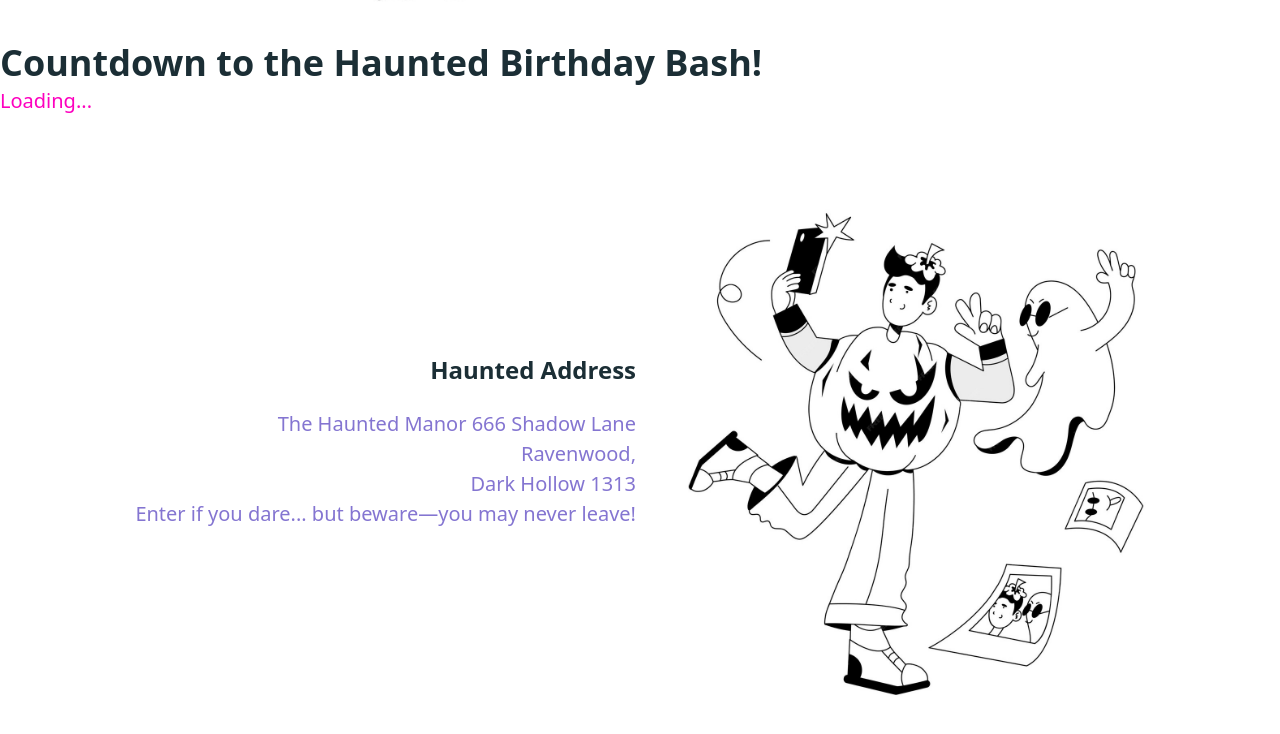
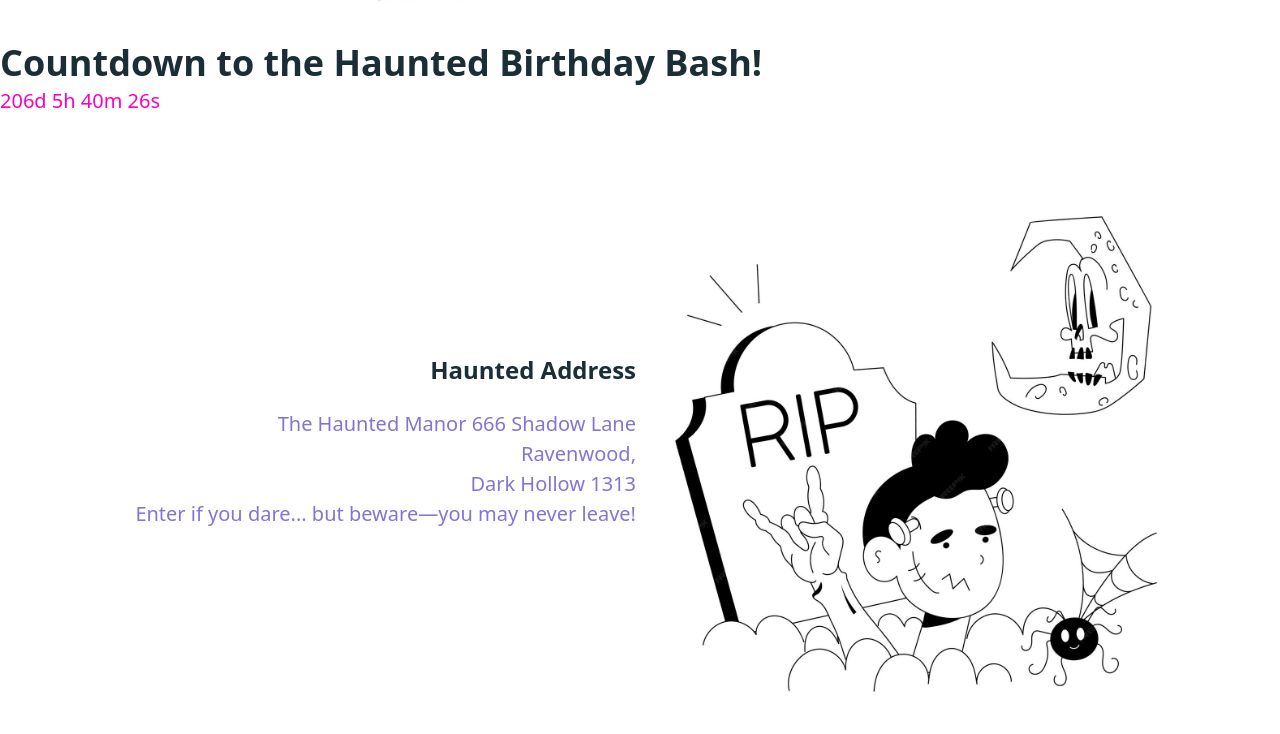
Before and after one commit to priscilaws/evento-landingpage, a website built with Parcel: page src/index.html in a window 1280 px wide. Shown: the part 1280-2014 px from the top of the page. Built offline with nearby package versions, Linux system fonts and the light colour scheme; a web font is replaced by a local one.

Commit message:
added  countdown js

```diff
--- a/package.json
+++ b/package.json
@@ -1,9 +1,9 @@
 {
   "name": "evento-landingpage",
   "version": "1.0.0",
-  "main": "index.js",
   "scripts": {
     "dev": "parcel src/index.html src/styles/main.scss src/scripts/main.js",
+    "build": "parcel build src/index.html",
     "test": "echo \"Error: no test specified\" && exit 1"
   },
   "keywords": [],
--- a/src/index.html
+++ b/src/index.html
@@ -32,7 +32,7 @@
             <h1 class="hero__title">Fright Night Birthday Bash<br />A Haunted Celebration on October 13th</h1>
 
             <p class="hero__text">Join us for a hauntingly delightful evening. Kindly let us know if you'll be
-                attending.</p>
+                attending.<br /> Date 13/10/2025 at 19h</p>
 
             <button type="button" class="button-trick">TRICK OR YES!</button>
         </div>
@@ -67,7 +67,7 @@
                 Enter if you dare... but beware—you may never leave!</p>
             <div class="location__flashlight"></div>
         </div>
-        <img src="./images/selfie-boy.jpeg" alt="boy taking a selfie">
+        <img src="./images/zombie.jpg" alt="boy taking a selfie">
     </section>
 
     <script src="https://unpkg.com/aos@next/dist/aos.js"></script>
--- a/src/scripts/main.js
+++ b/src/scripts/main.js
@@ -1 +1,33 @@
 AOS.init();
+
+const birthdayDate = new Date("Oct 13, 2025 19:00:00");
+const timeStampBirthday = birthdayDate.getTime();
+
+const countDown = setInterval(function () {
+    const now = new Date();
+    const liveTimeStamp = now.getTime();
+
+    const birthdayTime = timeStampBirthday - liveTimeStamp;
+
+    const daysInMs = 1000 * 60 * 60 * 24;
+    const hoursInMs = 1000 * 60 * 60;
+    const minuteInMs = 1000 * 60;
+
+    const daysToBirthday = Math.floor(birthdayTime / daysInMs);
+    const hoursToBirthday = Math.floor((birthdayTime % daysInMs) / hoursInMs);
+    const minutesTobirthday = Math.floor((birthdayTime % hoursInMs) / minuteInMs);
+    const secondsToBirthday = Math.floor((birthdayTime % minuteInMs) / 1000);
+
+    console.log(daysToBirthday);
+    console.log(hoursToBirthday);
+    console.log(minutesTobirthday);
+    console.log(secondsToBirthday);
+
+    document.getElementById('countdown').innerHTML = `${daysToBirthday}d ${hoursToBirthday}h ${minutesTobirthday}m ${secondsToBirthday}s`;
+
+    if (daysToBirthday < 0) {
+        clearInterval(countDown);
+        document.getElementById('countdown').innerHTML = 'You Missed! 7 years of bad luck now!';
+    }
+
+}, 1000);
```
